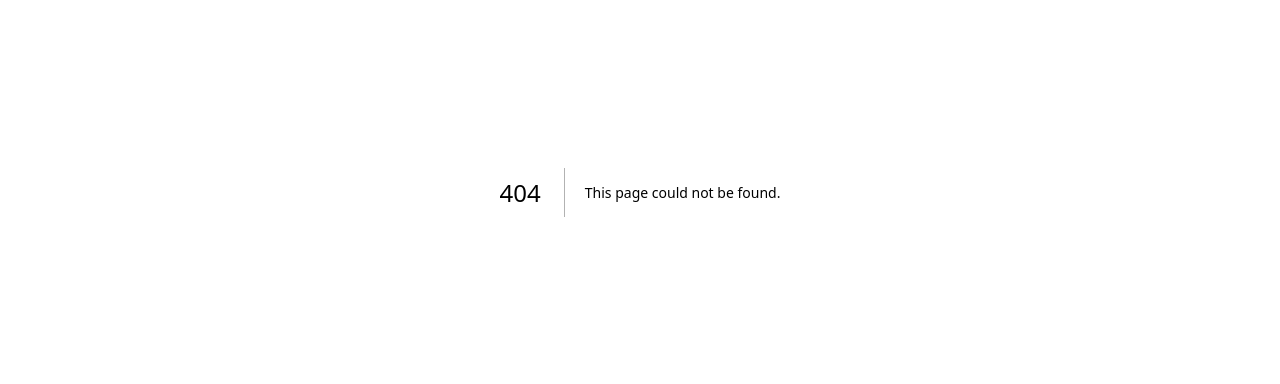
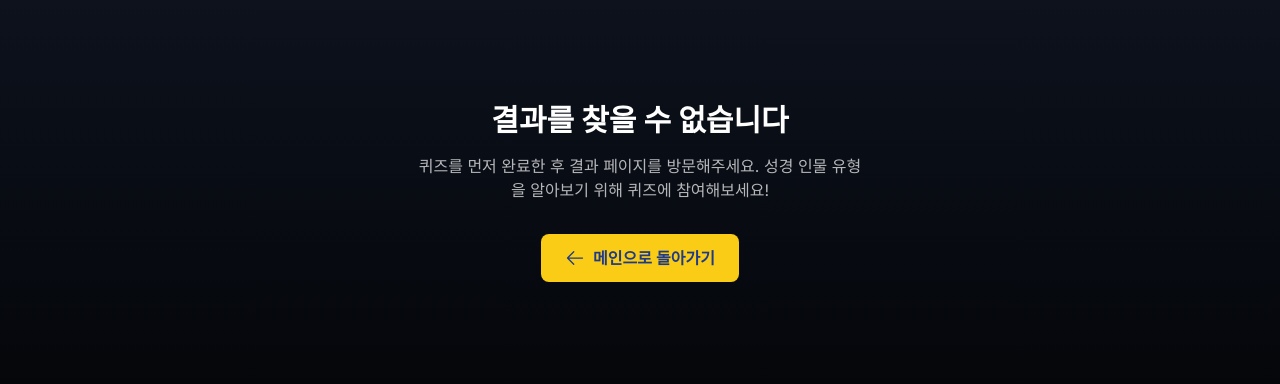
Before and after one commit to Joohyung-7270/Holy-Persona, a Next.js app in the folder holy-persona/: page /result/default in a window 1280 px wide. Before the commit this address had no page. Shown: the part 208-592 px from the top of the page. Built offline with nearby package versions, Linux system fonts and the light colour scheme.

Commit message:
fix agin for result page

```diff
--- /dev/null
+++ b/holy-persona/src/app/result/default/page.tsx
@@ -0,0 +1,38 @@
+'use client';
+
+import { motion } from 'framer-motion';
+import { ArrowLeftIcon } from '@heroicons/react/24/outline';
+import Link from 'next/link';
+
+export default function DefaultResultPage() {
+  return (
+    <div className="min-h-screen flex flex-col items-center justify-center bg-gradient-to-b from-gray-900 to-black p-4">
+      <motion.div
+        initial={{ opacity: 0, y: 20 }}
+        animate={{ opacity: 1, y: 0 }}
+        transition={{ duration: 0.5 }}
+        className="max-w-md text-center"
+      >
+        <h1 className="text-3xl font-bold text-white mb-4">결과를 찾을 수 없습니다</h1>
+        <p className="text-white/70 mb-8">
+          퀴즈를 먼저 완료한 후 결과 페이지를 방문해주세요.
+          성경 인물 유형을 알아보기 위해 퀴즈에 참여해보세요!
+        </p>
+
+        <motion.div
+          initial={{ opacity: 0 }}
+          animate={{ opacity: 1 }}
+          transition={{ duration: 0.5, delay: 0.3 }}
+        >
+          <Link
+            href="/"
+            className="inline-flex items-center bg-yellow-400 text-blue-900 px-6 py-3 rounded-lg font-semibold hover:bg-yellow-300 transition-colors"
+          >
+            <ArrowLeftIcon className="h-5 w-5 mr-2" />
+            <span>메인으로 돌아가기</span>
+          </Link>
+        </motion.div>
+      </motion.div>
+    </div>
+  );
+}
--- a/holy-persona/src/app/result/page.tsx
+++ b/holy-persona/src/app/result/page.tsx
@@ -5,6 +5,7 @@ import Image from 'next/image';
 import { motion } from 'framer-motion';
 import { ShareIcon, ArrowLeftIcon } from '@heroicons/react/24/outline';
 import Link from 'next/link';
+import { useRouter } from 'next/navigation';
 
 interface ResultData {
   type: string;
@@ -29,12 +30,17 @@ export default function ResultPage() {
   const [result, setResult] = useState<ResultData | null>(null);
   const [isLoading, setIsLoading] = useState(true);
   const [userAnswers, setUserAnswers] = useState<Answer[]>([]);
+  const router = useRouter();
 
   useEffect(() => {
     // Get answers from localStorage
     const savedAnswers = localStorage.getItem('quiz_answers');
     if (savedAnswers) {
       setUserAnswers(JSON.parse(savedAnswers));
+    } else {
+      // If no answers found, redirect to the default page
+      router.push('/result/default');
+      return;
     }
 
     const getPersonalityType = () => {
@@ -72,7 +78,12 @@ export default function ResultPage() {
     if (type) {
       // Fetch the result data for this personality type
       fetch(`/result/${type}.json`)
-        .then(response => response.json())
+        .then(response => {
+          if (!response.ok) {
+            throw new Error('Result not found');
+          }
+          return response.json();
+        })
         .then(data => {
           setResult(data);
           setIsLoading(false);
@@ -80,11 +91,15 @@ export default function ResultPage() {
         .catch(error => {
           console.error('Error fetching result:', error);
           setIsLoading(false);
+          // If there's an error fetching the result, redirect to the default page
+          router.push('/result/default');
         });
     } else {
       setIsLoading(false);
+      // If no personality type is determined, redirect to the default page
+      router.push('/result/default');
     }
-  }, [userAnswers]);
+  }, [userAnswers, router]);
 
   const handleShare = async () => {
     if (!result) return;
@@ -109,11 +124,7 @@ export default function ResultPage() {
   }
 
   if (!result) {
-    return (
-      <div className="min-h-screen flex items-center justify-center bg-gradient-to-b from-gray-900 to-black">
-        <div className="text-white text-xl">결과를 찾을 수 없습니다.</div>
-      </div>
-    );
+    return null; // This will be replaced by the redirect
   }
 
   return (
```
